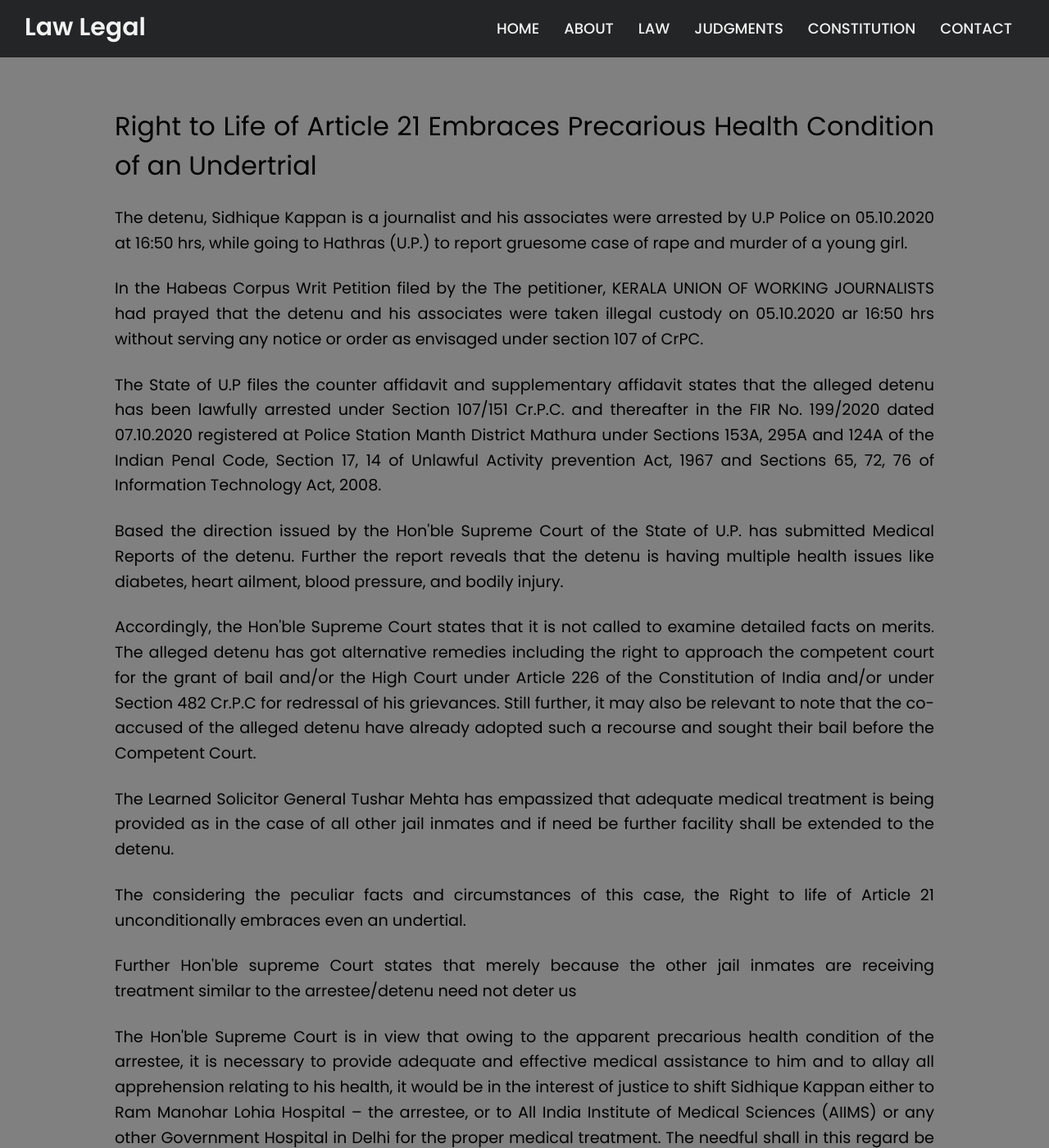
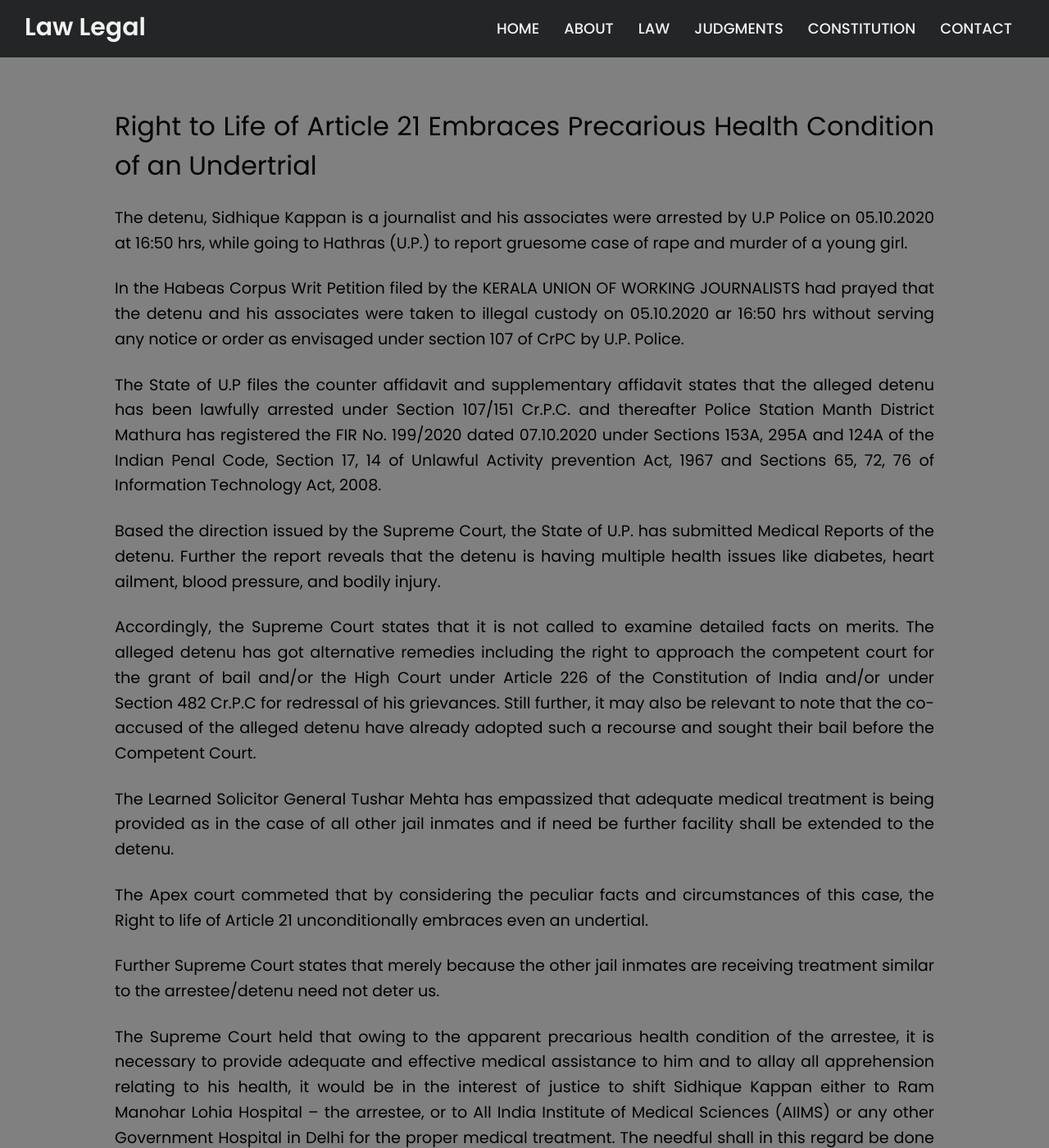
Before and after one commit to tutorialbee/jekyllthomas, a Jekyll site: the page built from index.html, in a window 1280 px wide and 1400 px high. Shown: the whole window at 82% size. Built offline with Jekyll 4.4.1, drawn with Linux system fonts in a browser that asks for light colours; Markdown is read by kramdown in place of the engine named in the settings; some of the changed text lies outside the part shown.

Commit message:
20211102

```diff
--- a/_includes/my_banner.html
+++ b/_includes/my_banner.html
@@ -5,12 +5,12 @@
     <p>The detenu, Sidhique Kappan is a journalist and his associates were arrested by U.P Police on 05.10.2020 at 16:50 hrs, while going to Hathras (U.P.) to report gruesome case of rape and murder of a young girl.
     </p>
     <br />
-    <p> In the Habeas Corpus Writ Petition filed by the The petitioner, KERALA UNION OF WORKING JOURNALISTS had prayed that the detenu and his associates were taken illegal custody on 05.10.2020 ar 16:50 hrs without serving any notice or order as envisaged under section 107 of CrPC. </p><br />
-    <p>The State of U.P files the counter affidavit and supplementary affidavit states that the alleged detenu has been lawfully arrested under Section 107/151 Cr.P.C. and thereafter in the FIR No. 199/2020 dated 07.10.2020 registered at Police Station Manth District Mathura under Sections 153A, 295A and 124A of the Indian Penal Code, Section 17, 14 of Unlawful Activity prevention Act, 1967 and Sections 65, 72, 76 of Information Technology Act, 2008.</p><br />
-    <p>Based the direction issued by the Hon'ble Supreme Court of the State of U.P. has submitted Medical Reports of the detenu. Further the report reveals that the detenu is having multiple health issues like diabetes, heart ailment, blood pressure, and bodily injury.   </p>
+    <p> In the Habeas Corpus Writ Petition filed by the KERALA UNION OF WORKING JOURNALISTS had prayed that the detenu and his associates were taken to illegal custody on 05.10.2020 ar 16:50 hrs without serving any notice or order as envisaged under section 107 of CrPC by U.P. Police. </p><br />
+    <p>The State of U.P files the counter affidavit and supplementary affidavit states that the alleged detenu has been lawfully arrested under Section 107/151 Cr.P.C. and thereafter Police Station Manth District Mathura has registered the FIR No. 199/2020 dated 07.10.2020 under Sections 153A, 295A and 124A of the Indian Penal Code, Section 17, 14 of Unlawful Activity prevention Act, 1967 and Sections 65, 72, 76 of Information Technology Act, 2008.</p><br />
+    <p>Based the direction issued by the Supreme Court, the State of U.P. has submitted Medical Reports of the detenu. Further the report reveals that the detenu is having multiple health issues like diabetes, heart ailment, blood pressure, and bodily injury.   </p>
 
     <br>
-    <p>Accordingly, the Hon'ble Supreme Court states that it is not called to examine detailed facts on merits.  The alleged detenu has got alternative remedies including the right to approach the competent
+    <p>Accordingly, the  Supreme Court states that it is not called to examine detailed facts on merits.  The alleged detenu has got alternative remedies including the right to approach the competent
       court for the grant of bail and/or the High Court under Article 226 of the Constitution of India and/or
       under Section 482 Cr.P.C for
       redressal of his grievances. Still further, it may also be relevant to
@@ -18,15 +18,18 @@
       <br>
       <p>The Learned Solicitor General Tushar Mehta has empassized that adequate medical treatment is being provided as in the case of all other jail inmates and if need be further facility shall be extended to the detenu. </p>
       <br>
-      <p>The considering the peculiar facts and circumstances of this case, the Right to life of Article 21 unconditionally embraces even an undertial. </p>
+      <p>The Apex court commeted that by considering the peculiar facts and circumstances of this case, the Right to life of Article 21 unconditionally embraces even an undertial. </p>
       <br>
-      <p>Further Hon'ble supreme Court states that merely because the other jail inmates are receiving treatment similar to the arrestee/detenu need not deter us</p>
+      <p>Further Supreme Court states that merely because the other jail inmates are receiving treatment similar to the arrestee/detenu need not deter us.</p>
       <br>
       <p>
-        The Hon'ble Supreme Court is in view that owing to the apparent
+        The Supreme Court held that owing to the apparent
 precarious health condition of the arrestee, it is necessary to provide adequate and effective medical assistance to him and to allay all apprehension relating to his health, it would be in the interest of justice to shift Sidhique Kappan either to Ram Manohar Lohia Hospital – the arrestee, or to All India Institute of Medical Sciences (AIIMS) or any other Government Hospital in Delhi for the proper medical treatment. The needful shall in this regard be done at the earliest.
       </p>
-
+<br>
+<hr class="dashed">
+<br>
+      <h1 style="font-size: 2rem; line-height: normal; ">The Supreme Court Refuses To Stay Investigation Against BJP Leader Kailash Vijayvargiya & 2 Others in Rape Case pointing out that the Supreme Court's ruling in Neeharika Infrastructure Pvt. Ltd v. State of Maharashtra does not permit such a stay order to be issued but Extends Interim Protection</h1>
 
     <a href="#" class="my-banner-button" style="display: none;" >Read More</a>
   </div>
```
Also changed, not shown: 1 other file.
